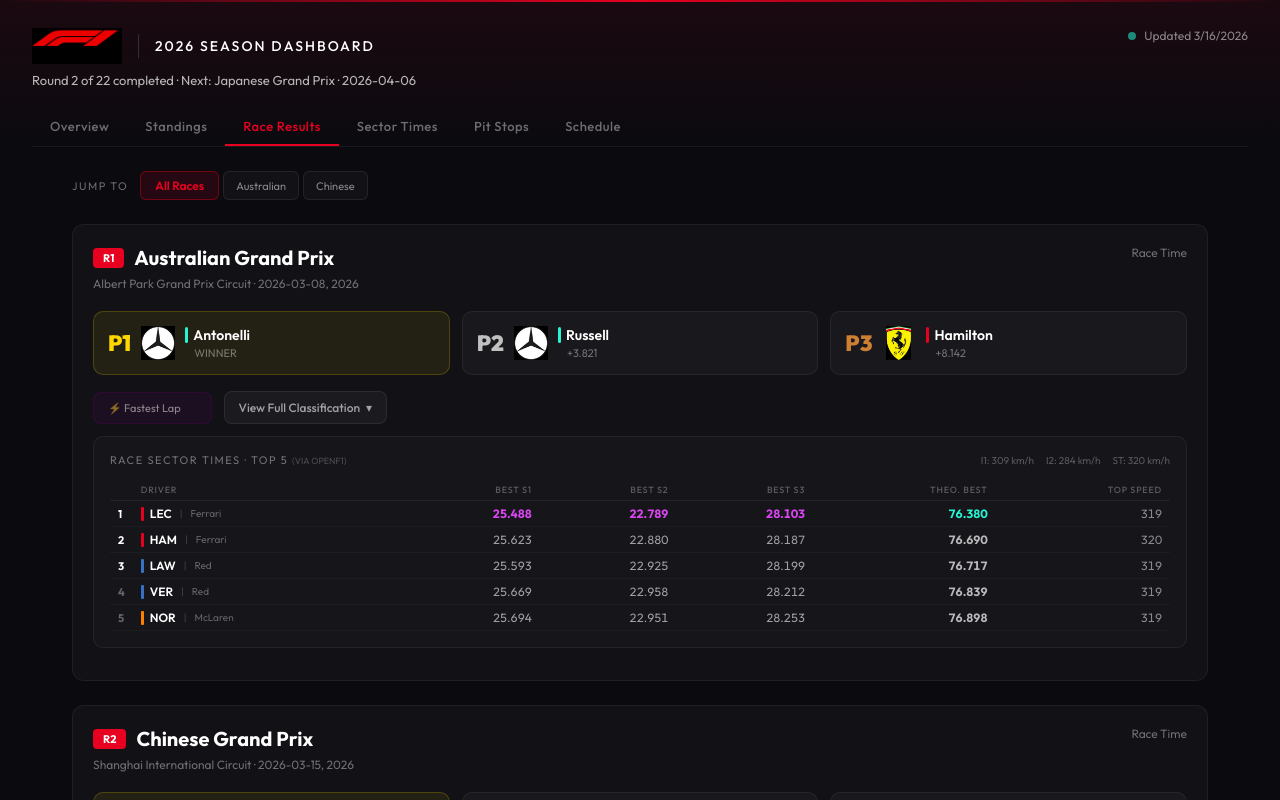
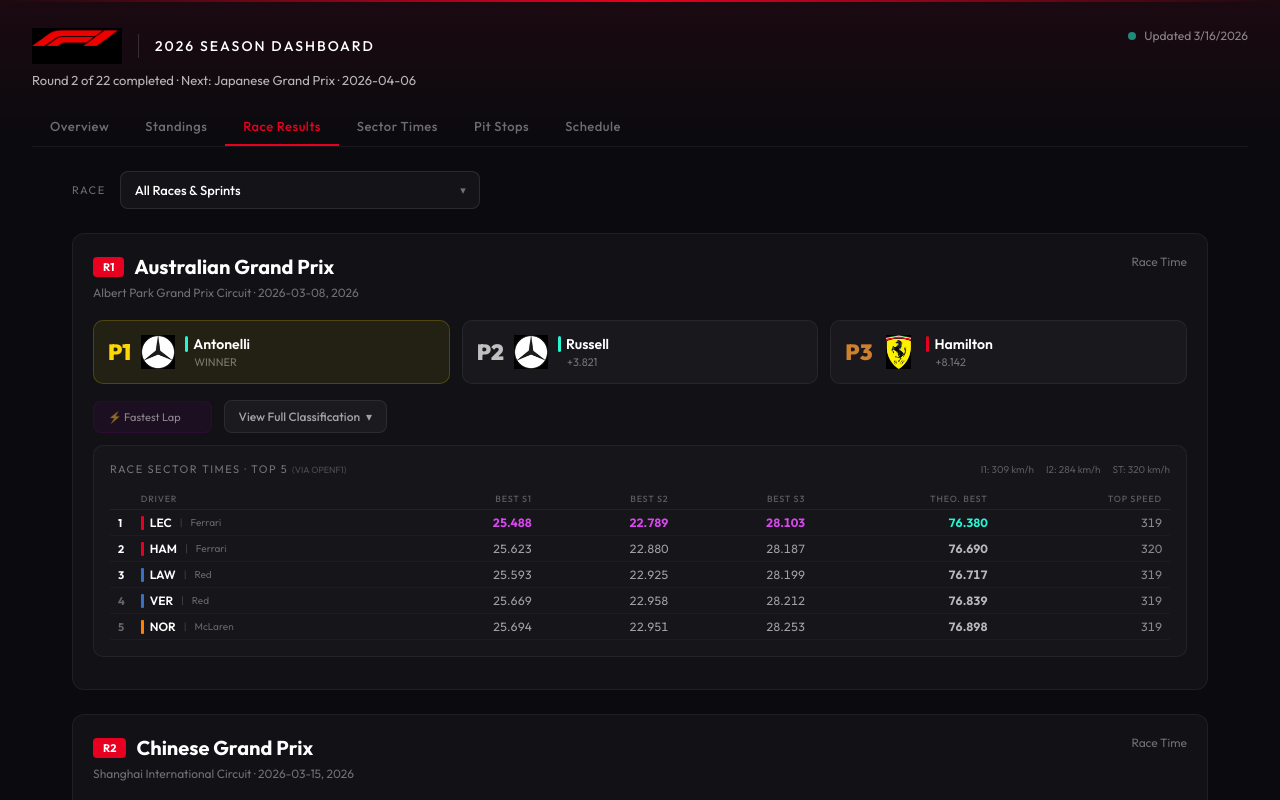
Before and after one commit to RowanFlynnPilot/f1-dashboard, a React (Vite) app: page / in a window 1280 px wide. Both pictures are taken after a click on the button "Race Results". Shown: the top 800 px of the page. Built offline with nearby package versions, Linux system fonts and the light colour scheme.

Commit message:
Update App.jsx

```diff
--- a/src/App.jsx
+++ b/src/App.jsx
@@ -194,6 +194,7 @@
         .dr{display:flex;align-items:center;padding:8px 12px;border-radius:8px;transition:all .2s}.dr:hover{background:rgba(255,255,255,0.04)}
         .rc{background:rgba(255,255,255,0.03);border:1px solid rgba(255,255,255,0.06);border-radius:12px;padding:20px;transition:all .3s}.rc:hover{border-color:rgba(255,255,255,0.12);background:rgba(255,255,255,0.05)}
         .sr{display:flex;align-items:center;padding:14px 16px;border-radius:10px;transition:all .2s;margin-bottom:4px}.sr:hover{background:rgba(255,255,255,0.04)}
+        select:hover,select:focus{border-color:rgba(232,0,32,0.3)!important}select option{padding:8px}
         .hdr{padding:28px 32px 0}.main{padding:24px 32px 48px;max-width:1200px;margin:0 auto}
         .g2{display:grid;grid-template-columns:1fr 1fr;gap:24px}
         .g3{display:grid;grid-template-columns:repeat(3,1fr);gap:12px}
@@ -382,17 +383,17 @@
         {/* ═══ RACE RESULTS ═══ */}
         {tab==="Race Results"&&(
           <div className="fu" style={{display:"flex",flexDirection:"column",gap:24}}>
-            {/* Race Selector */}
-            <div style={{display:"flex",alignItems:"center",gap:12,flexWrap:"wrap"}}>
-              <div style={{fontSize:11,textTransform:"uppercase",letterSpacing:1.5,color:"rgba(255,255,255,0.4)"}}>Jump to</div>
-              <div style={{display:"flex",gap:4,flexWrap:"wrap"}}>
-                <button onClick={()=>setSelRace("all")} style={{cursor:"pointer",padding:"6px 14px",borderRadius:6,border:selRace==="all"?"1px solid rgba(232,0,32,0.4)":"1px solid rgba(255,255,255,0.08)",background:selRace==="all"?"rgba(232,0,32,0.12)":"rgba(255,255,255,0.03)",color:selRace==="all"?"#E80020":"rgba(255,255,255,0.5)",fontSize:12,fontWeight:selRace==="all"?600:400,fontFamily:"'Outfit',sans-serif",transition:"all .2s"}}>All Races</button>
-                {races.map(race=>(
-                  <button key={race.r} onClick={()=>setSelRace(race.r)} style={{cursor:"pointer",padding:"6px 12px",borderRadius:6,border:selRace===race.r?"1px solid rgba(232,0,32,0.4)":"1px solid rgba(255,255,255,0.08)",background:selRace===race.r?"rgba(232,0,32,0.12)":"rgba(255,255,255,0.03)",color:selRace===race.r?"#E80020":"rgba(255,255,255,0.5)",fontSize:11,fontWeight:selRace===race.r?600:400,fontFamily:"'Outfit',sans-serif",transition:"all .2s",display:"flex",alignItems:"center",gap:6}}>
-                    {race.sprint&&<span style={{fontSize:8,fontWeight:700,letterSpacing:.3,padding:"1px 4px",borderRadius:2,background:"rgba(232,0,32,0.15)",color:"#E80020"}}>S</span>}
-                    {race.nm.replace(" Grand Prix","").replace(" Sprint"," Spr")}
-                  </button>
-                ))}
+            {/* Race Selector Dropdown */}
+            <div style={{display:"flex",alignItems:"center",gap:14}}>
+              <div style={{fontSize:11,textTransform:"uppercase",letterSpacing:1.5,color:"rgba(255,255,255,0.4)",flexShrink:0}}>Race</div>
+              <div style={{position:"relative",flex:1,maxWidth:360}}>
+                <select value={selRace} onChange={e=>{const v=e.target.value;setSelRace(v==="all"?"all":v.includes("S")?v:parseInt(v));}} style={{width:"100%",appearance:"none",WebkitAppearance:"none",MozAppearance:"none",background:"rgba(255,255,255,0.04)",border:"1px solid rgba(255,255,255,0.10)",borderRadius:8,padding:"10px 40px 10px 14px",color:"#fff",fontSize:13,fontWeight:500,fontFamily:"'Outfit',sans-serif",cursor:"pointer",outline:"none",transition:"border-color .2s"}}>
+                  <option value="all" style={{background:"#14141f",color:"#fff"}}>All Races & Sprints</option>
+                  {races.map(race=>(
+                    <option key={race.r} value={race.r} style={{background:"#14141f",color:"#fff"}}>{race.sprint?"🏁 ":"🏆 "}R{typeof race.r==="string"?race.r.replace("S",""):race.r} — {race.nm}</option>
+                  ))}
+                </select>
+                <div style={{position:"absolute",right:14,top:"50%",transform:"translateY(-50%)",pointerEvents:"none",color:"rgba(255,255,255,0.4)",fontSize:11}}>▾</div>
               </div>
             </div>
             {races.filter(race=>selRace==="all"||selRace===race.r).map(race=>(
```
